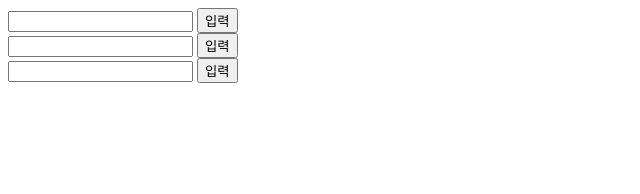
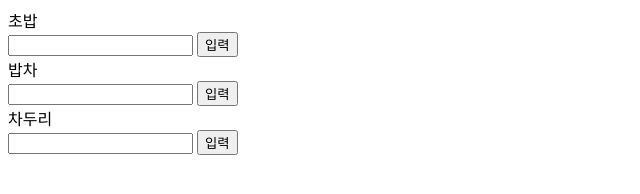
Before and after one commit to m16khb/Vue-Webgame, a plain HTML site: page 2. 끝말잇기/WordRelay.html in a window 1280 px wide. Shown: the whole page, without its empty margins (0-640 px from the left). Drawn offline with nearby package versions, Linux system fonts and the light colour scheme.

Commit message:
2019-09-10 22:24 props와 웹팩의 필요성

```diff
--- a/2. 끝말잇기/WordRelay.html
+++ b/2. 끝말잇기/WordRelay.html
@@ -9,12 +9,12 @@
 
 <body>
   <div id="root">
-    <word-relay startWord="초밥"></word-relay>
-    <word-relay startWord="밥차"></word-relay>
-    <word-relay startWord="차두리"></word-relay>
+    <word-relay start-word="초밥"></word-relay>
+    <word-relay start-word="밥차"></word-relay>
+    <word-relay start-word="차두리"></word-relay>
   </div>
   <script>
-    Vue.component('word-relay', { //전역 컴포넌트
+    Vue.component('wordRelay', { //전역 컴포넌트
       template: `
         <div>
           <div>{{word}}</div>
```
